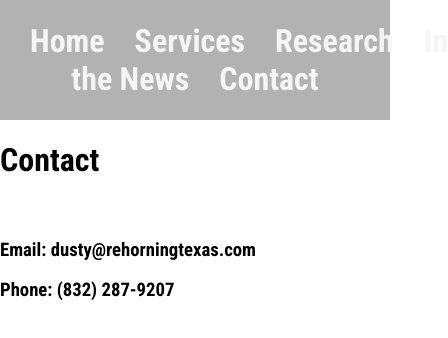
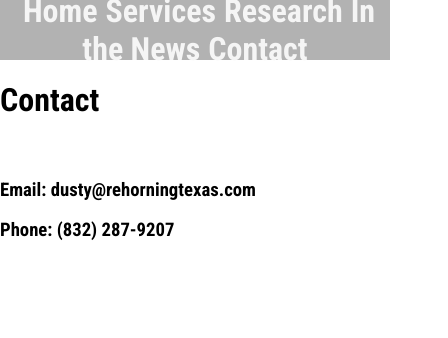
Before and after one commit to AustinRhoads/prairie-restoration-services, a React (Create React App) app: page /contact in a window 390 px wide. Shown: the top 338 px of the page, 448 px wide, since content can reach past the window. Built offline with nearby package versions, Linux system fonts and the light colour scheme; the HTML template or start-up script is replaced by a standard one.

Commit message:
removed warnings after parallax

```diff
--- a/src/App.css
+++ b/src/App.css
@@ -10,6 +10,7 @@ body{
 :root{
   --header-2-font-size: 2rem;
   --mission-font-size: 2.5rem;
+  --nav-bar-background: rgb(0, 0, 0, 0.3);
 }
 
 #nav-bar{
@@ -108,7 +109,7 @@ body{
 
 
 .title{
-  font-size: 7rem;
+  font-size: 3rem;
   color: white;
   text-shadow: 0 0 5px black;
   /*transform: translateZ(40px)  scale(0.9);*/
@@ -195,3 +196,20 @@ body{
   max-height: 400px;
   z-index: 44;
 }
+
+@media only screen and (max-width: 960px){
+
+  .nav-link{
+    margin-left: 0.5rem;
+    font-size: var(--header-2-font-size);
+    color: whitesmoke;
+  }
+
+  #nav-bar{
+    position: relative;
+    height: 60px;
+    background-color: var(--nav-bar-background);
+    text-align: center;
+  }
+
+}
--- a/src/components/Home.js
+++ b/src/components/Home.js
@@ -1,14 +1,16 @@
 import React from 'react'
 
-import GoalsPage from './GoalsPage'
+//import GoalsPage from './GoalsPage'
 
 //import Prarie from '../images/prarie_1.JPG'
-import h_toad_float from '../images/horney_toad_float.png'
+
 //import h_toad_right from '../images/horney-toad-float-right.png'
-import h_toad_r_shadow from '../images/horney_toad_1_shadow.png'
-import yellow_grass from '../images/yellow_indian_grass_trans.png'
+
+//import h_toad_float from '../images/horney_toad_float.png'
+//import h_toad_r_shadow from '../images/horney_toad_1_shadow.png'
+//import yellow_grass from '../images/yellow_indian_grass_trans.png'
 import { LoremIpsum } from 'react-lorem-ipsum';
-import prairie_fore from '../images/prairie_land_fore.png';
+//import prairie_fore from '../images/prairie_land_fore.png';
 import prairie_mountains from '../images/prairie_mountains_background.png'
 import prairie_sky from '../images/prairie_sky_background.png';
 
@@ -21,33 +23,33 @@ import p_bottom from '../images/prairie_bottom.png'
 export default function Home() {
 
 
-  const render_stuff = () => {
-    return <div>
-      <div id="home-top-image-div">
-              <div id="home-top-image-text-div">
-              <div id="home-top-image-text">Our misson is to empower everyday people with the tools, know-how, and ability to link, increase, improve, and create habitat to make a measurable difference to the prosperity and “comeback” of Texas Horned Lizards.</div>
-              </div>
-              <img src={prairie_sky} alt="sky" />
-              <img src={prairie_mountains} alt="mountains" />
-              <img src={prairie_fore} alt="land" />
+ // const render_stuff = () => {
+ //   return <div>
+ //     <div id="home-top-image-div">
+ //             <div id="home-top-image-text-div">
+ //             <div id="home-top-image-text">Our misson is to empower everyday people with the tools, know-how, and ability to link, increase, improve, and create habitat to make a measurable difference to the prosperity and comeback of Texas Horned Lizards.</div>
+ //             </div>
+ //             <img src={prairie_sky} alt="sky" />
+ //             <img src={prairie_mountains} alt="mountains" />
+ //             <img src={prairie_fore} alt="land" />
+ //
+ //           {/*<img id="prarie-one-image" alt="prarie-one" src={Prarie} />*/}
+ //         </div>
+ //         <GoalsPage />
+ //         <img id="lizard-right" src={  h_toad_r_shadow} alt="lizard" />
+ //         <img id="yellow-grass-img" src={yellow_grass} alt="yellow_grass" />
+ //         <img id="lizard-left" src={h_toad_float} alt="above-footer" />
+ //   </div>
+ // }
 
-            {/*<img id="prarie-one-image" alt="prarie-one" src={Prarie} />*/}
-          </div>
-          <GoalsPage />
-          <img id="lizard-right" src={  h_toad_r_shadow} alt="lizard" />
-          <img id="yellow-grass-img" src={yellow_grass} alt="yellow_grass" />
-          <img id="lizard-left" src={h_toad_float} alt="above-footer" />
-    </div>
-  }
-
-  const render_parallax_one = () => {
-   return <header id="parallax-header">
-            <img src={prairie_sky} alt="sky" className="way-background parallax-image" />
-            <img src={prairie_mountains} alt="mountains" className="background parallax-image" />
-            <img src={prairie_fore} alt="land" className="foreground parallax-image" />
-            <h1 className="title">Welcome!</h1>
-          </header>
-  }
+ // const render_parallax_one = () => {
+ //  return <header id="parallax-header">
+ //           <img src={prairie_sky} alt="sky" className="way-background parallax-image" />
+ //           <img src={prairie_mountains} alt="mountains" className="background parallax-image" />
+ //           <img src={prairie_fore} alt="land" className="foreground parallax-image" />
+ //           <h1 className="title">Welcome!</h1>
+ //         </header>
+ // }
 
   const render_parallax_two = () => {
     return <header id="parallax-header">
@@ -57,7 +59,7 @@ export default function Home() {
              <img src={p_middle_top} alt="p_middle_top" className="p_middle_top parallax-image" />
              <img src={p_middle_bottom} alt="p_middle_bottom" className="p_middle_bottom parallax-image" />
              <img src={p_bottom} alt="p_bottom" className="p_bottom parallax-image" />
-             <h1 className="title">Welcome!</h1>
+             <h1 className="title">Get a tax valuation for wildlife management while helping to sustain the native Texas Horned Lizard.</h1>
            </header>
    }
 
```
